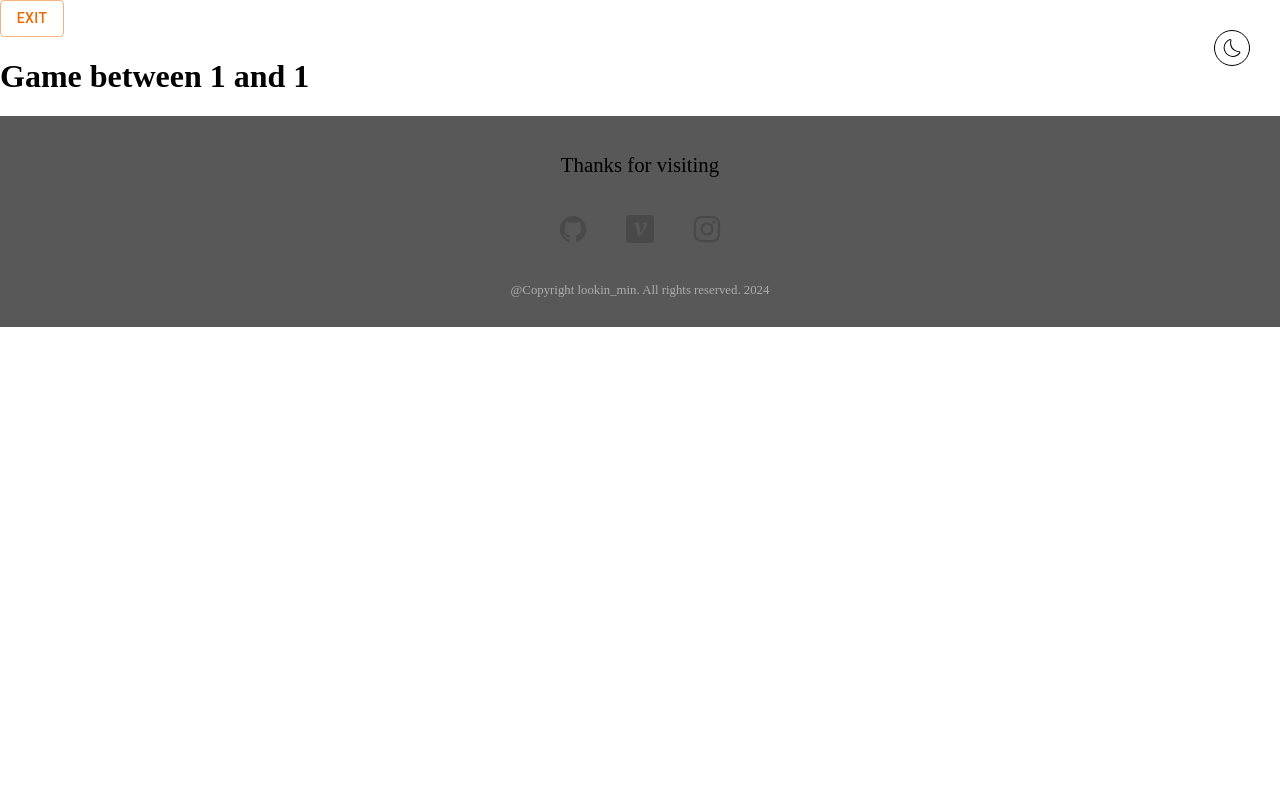
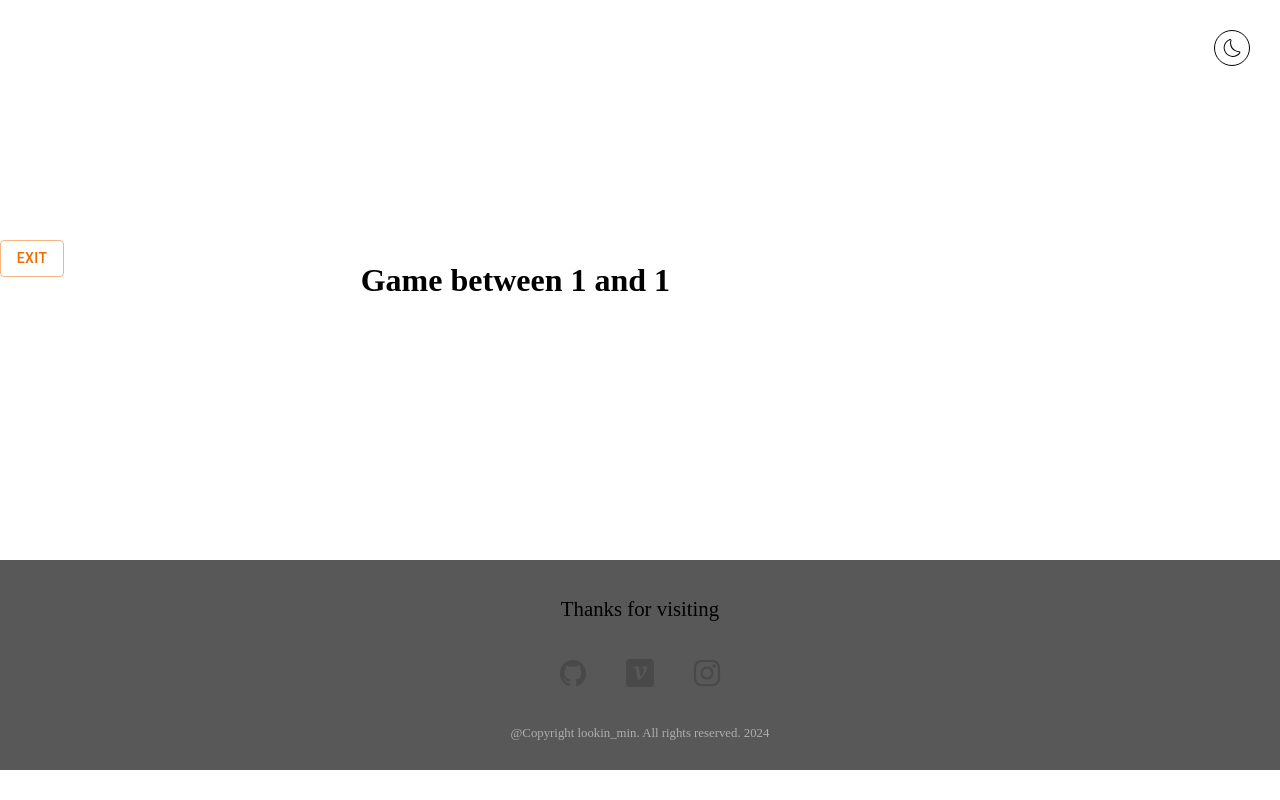
Before and after one commit to lookinmin/YACHT_DICE, a React (Create React App) app in the folder front/: page /game/1/1 in a window 1280 px wide. Built offline with nearby package versions, Linux system fonts and the light colour scheme; sample sign-in values are in the browser's storage; a web font is replaced by a local one.

Commit message:
game 그리드 구성

```diff
--- /dev/null
+++ b/front/src/components/Game/Center.tsx
@@ -0,0 +1,5 @@
+import React from 'react';
+
+export const Center = () => {
+  return <div>Center</div>;
+};
--- /dev/null
+++ b/front/src/components/Game/Left.tsx
@@ -0,0 +1,14 @@
+import React from 'react';
+import { Button } from '@mui/material';
+import { useParams, Navigate, useNavigate } from 'react-router-dom';
+
+export const Left = () => {
+  const navigate = useNavigate();
+  return (
+    <div>
+      <Button variant="outlined" color="warning" onClick={() => navigate('/')}>
+        EXIT
+      </Button>
+    </div>
+  );
+};
--- /dev/null
+++ b/front/src/components/Game/Right.tsx
@@ -0,0 +1,5 @@
+import React from 'react';
+
+export const Right = () => {
+  return <div>Right</div>;
+};
--- a/front/src/pages/Game.tsx
+++ b/front/src/pages/Game.tsx
@@ -4,11 +4,22 @@ import { useRecoilValue } from 'recoil';
 import { authState } from '../atoms/authAtom';
 import Swal from 'sweetalert2';
 import Button from '@mui/material/Button';
+import styled from 'styled-components';
+import { Left } from '../components/Game/Left';
+import { Right } from '../components/Game/Right';
+import { Center } from '../components/Game/Center';
+
+const GameDiv = styled.div`
+  display: grid;
+  grid-template-columns: 1.2fr 2fr 1.2fr;
+  column-gap: 2vw;
+  place-content: center;
+  min-height: 70vh;
+`;
 
 export const Game: React.FC = () => {
   const { user1, user2 } = useParams<{ user1: string; user2: string }>();
   const isAuth = useRecoilValue(authState).isLogin; // 로그인 상태 확인
-  const navigate = useNavigate();
 
   const [isAI, setIsAI] = useState<boolean>(user2 === 'ai');
 
@@ -44,15 +55,13 @@ export const Game: React.FC = () => {
   }
 
   return (
-    <div>
-      <Button variant="outlined" color="warning" onClick={() => navigate('/')}>
-        EXIT
-      </Button>
+    <GameDiv>
+      <Left />
       <h1>
         Game between {user1} and {isAI ? 'AI' : user2}
       </h1>
 
       {/* 게임 로직을 이곳에 추가 */}
-    </div>
+    </GameDiv>
   );
 };
```
